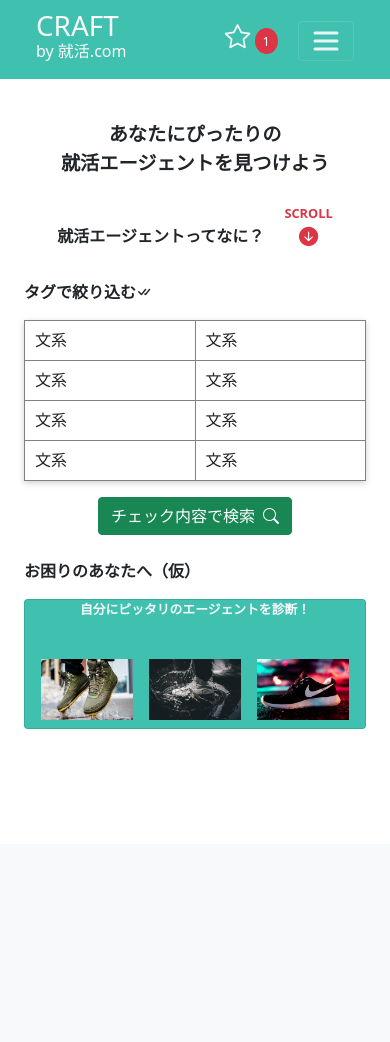
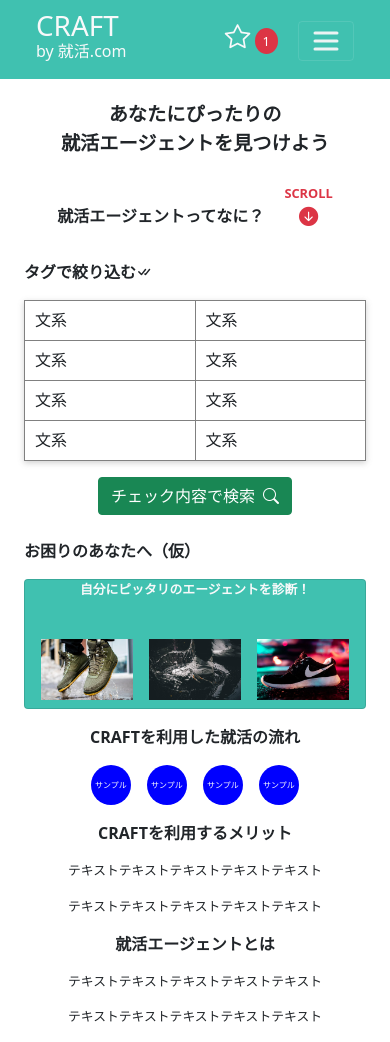
Before and after one commit to posse-ap/-teamdev-2022-posse1-team2D-, a PHP site: page / in a window 390 px wide. Before the commit the page ends 729 px from the top, so only its background shows below. Run offline with PHP 8.4, Linux system fonts and the light colour scheme; data comes from the database, SQL or seed files in the repository.

Commit message:
#27 コンテンツ下部にドラフト設定

```diff
--- a/teamdev-2022-sample2/src/index.php
+++ b/teamdev-2022-sample2/src/index.php
@@ -61,10 +61,10 @@
                             <a class="h6 nav-link text-dark" href="#">エージェント一覧</a>
                         </li>
                         <li class="nav-item col-md-6">
-                            <a class="h6 nav-link text-dark" href="#">CRAFTを利用した就活の流れ</a>
+                            <a class="h6 nav-link text-dark" href="index.php#CRAFTSec">CRAFTを利用した就活の流れ</a>
                         </li>
                         <li class="nav-item col-md-6">
-                            <a class="h6 nav-link text-dark" href="#">就活エージェントとは</a>
+                            <a class="h6 nav-link text-dark" href="index.php#jobHuntingSec">就活エージェントとは</a>
                         </li>
                         <li class="nav-item col-md-6">
                             <a class="h6 nav-link text-dark" href="#">よくあるご質問</a>
@@ -83,7 +83,7 @@
         <div class="second-size fw-bold text-center mt-4">
             <p class="d-inline-block">就活エージェントってなに？</p>
             <div class="d-inline-block ms-3 updown">
-                <a href="#" class="text-danger" style="text-decoration: none;">
+                <a href="#jobHuntingSec" class="text-danger" style="text-decoration: none;">
                     <p class="mb-0 third-size">SCROLL</p>
                     <span>
                         <i class="bi bi-arrow-down-circle-fill text-danger first-size"></i>
@@ -144,6 +144,23 @@
                 </div>
             </div>
         </div>
+        <p id="CRAFTSec" class="second-size fw-bold text-center">CRAFTを利用した就活の流れ</p>
+        <div class="d-flex align-items-center justify-content-center my-3 my-md-5 fourth-size">
+            <div class="service-circle d-flex align-items-center justify-content-center mx-2 mx-md-4 text-light"><span class="">サンプル</span></div>
+            <div class="service-circle d-flex align-items-center justify-content-center mx-2 mx-md-4 text-light"><span class="">サンプル</span></div>
+            <div class="service-circle d-flex align-items-center justify-content-center mx-2 mx-md-4 text-light"><span class="">サンプル</span></div>
+            <div class="service-circle d-flex align-items-center justify-content-center mx-2 mx-md-4 text-light"><span class="">サンプル</span></div>
+        </div>
+        <p class="second-size fw-bold text-center">CRAFTを利用するメリット</p>
+        <div class="text-center my-3 my-md-5">
+            <p class="third-size">テキストテキストテキストテキストテキスト</p>
+            <p class="third-size">テキストテキストテキストテキストテキスト</p>
+        </div>
+        <p id="jobHuntingSec" class="second-size fw-bold text-center">就活エージェントとは</p>
+        <div class="text-center my-3 my-md-5">
+            <p class="third-size">テキストテキストテキストテキストテキスト</p>
+            <p class="third-size">テキストテキストテキストテキストテキスト</p>
+        </div>
         <!-- <a href="/admin/index.php">管理者ページ</a> -->
         <!-- <button type="button" class="ps-3 btn btnx--outline"><i class="bi bi-pencil-square"></i>お問い合わせはこちら</button> -->
     </div>
--- a/teamdev-2022-sample2/src/public/css/style.css
+++ b/teamdev-2022-sample2/src/public/css/style.css
@@ -65,6 +65,9 @@
   .third-size {
     font-size: 1.6rem;
   }
+  .fourth-size {
+    font-size: 1.0rem;
+  }
 }
 
 /* 中デバイス（タブレット, 992px 未満） */
@@ -79,6 +82,9 @@
 
   .third-size {
     font-size: 1.2rem;
+  }
+  .fourth-size {
+    font-size: 0.75rem;
   }
 }
 
@@ -95,6 +101,9 @@
   .third-size {
     font-size: 1.0rem;
   }
+  .fourth-size {
+    font-size: 0.63rem;
+  }
 }
 
 /* @include media-breakpoint-up(sm) { */
@@ -110,6 +119,9 @@
 
   .third-size {
     font-size: 0.8rem;
+  }
+  .fourth-size {
+    font-size: 0.5rem;
   }
 }
 
@@ -164,6 +176,23 @@
 .recommend-function {
   background-color: rgb(64, 193, 176);
 }
+.service-circle{
+  width: 60px;
+  height: 60px;
+  border-radius: 50%;
+  background: blue;/*背景色*/
+}
+@media (max-width: 768px) {
+  .service-circle{
+    width: 40px;
+    height: 40px;
+    border-radius: 50%;
+    background: blue;/*背景色*/
+  }
+  .wrapper {
+    padding-top: 100px;
+  }
+}
 .btnx--outline {
   color: var(--bs-orange);
   background: var(--bs-white);
```
Also changed, not shown: teamdev-2022-sample2/src/public/js/app.js.
